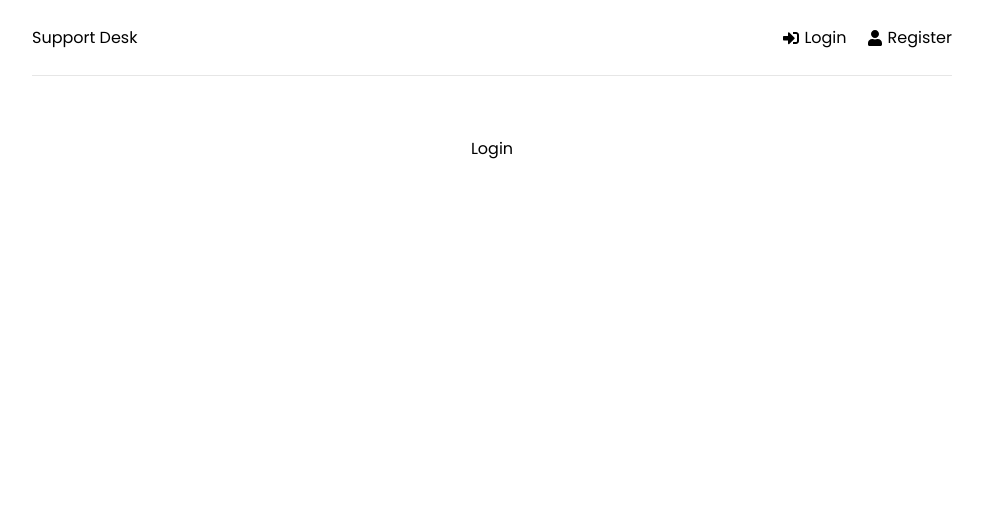
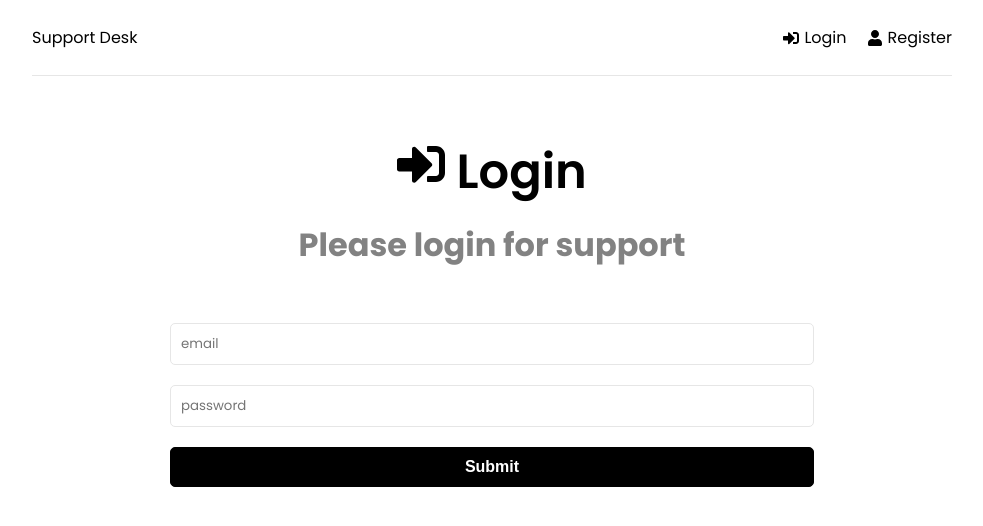
Before and after one commit to billycwong19/support-desk, a React (Create React App) app in the folder frontend/: page /login in a window 1280 px wide. Shown: the top 526 px of the page, without its empty margins (148-1131 px from the left). Built offline with nearby package versions, Linux system fonts and the light colour scheme.

Commit message:
register and login pages

```diff
--- a/frontend/src/App.js
+++ b/frontend/src/App.js
@@ -1,4 +1,6 @@
 import { BrowserRouter as Router, Routes, Route } from 'react-router-dom'
+import { ToastContainer } from 'react-toastify';
+import 'react-toastify/dist/ReactToastify.css'
 import Home from './pages/Home';
 import Login from './pages/Login';
 import Register from './pages/Register';
@@ -18,6 +20,7 @@ function App() {
           </Routes>
         </div>
       </Router>
+      <ToastContainer />
     </>
   );
 }
--- a/frontend/src/pages/Login.js
+++ b/frontend/src/pages/Login.js
@@ -1,8 +1,48 @@
-import React from 'react'
+import { useState } from 'react'
+import { FaSignInAlt } from 'react-icons/fa'
+import { toast } from 'react-toastify'
 
 const Login = () => {
+  const [formData, setFormData] = useState ({
+    email: '',
+    password: '',
+  })
+
+  const { name, email, password, password2 } = formData
+
+  const onChange = e => {
+    setFormData(prev => ({
+      ...prev,
+      [e.target.name]: e.target.value,
+    }))
+  }
+
+  const onSubmit = (e) => {
+    e.preventDefault()
+
+    if (password !== password2) {
+      toast.error('passwords do not match')
+    }
+  }
+
   return (
-    <div>Login</div>
+    <>
+      <section className='heading'>
+        <h1><FaSignInAlt /> Login</h1>
+        <p>Please login for support</p>
+      </section>
+      <section className='form'>
+        <form onSubmit={onSubmit}>
+          <div className='form-group'>
+            <input className='form-control' type='email' id='email' name='email' value={email} onChange={onChange} placeholder='email' required />
+          </div>
+          <div className='form-group'>
+            <input className='form-control' type='password' id='password' name='password' value={password} onChange={onChange} placeholder='password' required />
+          </div>
+          <button className='btn btn-block'>Submit</button>
+        </form>
+      </section>
+    </>
   )
 }
 
--- a/frontend/src/pages/Register.js
+++ b/frontend/src/pages/Register.js
@@ -1,5 +1,6 @@
 import { useState } from 'react'
 import { FaUser } from 'react-icons/fa'
+import { toast } from 'react-toastify'
 
 const Register = () => {
   const [formData, setFormData] = useState ({
@@ -18,6 +19,14 @@ const Register = () => {
     }))
   }
 
+  const onSubmit = (e) => {
+    e.preventDefault()
+
+    if (password !== password2) {
+      toast.error('passwords do not match')
+    }
+  }
+
   return (
     <>
       <section className='heading'>
@@ -25,18 +34,18 @@ const Register = () => {
         <p>Please create an account</p>
       </section>
       <section className='form'>
-        <form>
+        <form onSubmit={onSubmit}>
           <div className='form-group'>
-            <input className='form-control' type='text' id='name' name='name' value={name} onChange={onChange} placeholder='name' />
+            <input className='form-control' type='text' id='name' name='name' value={name} onChange={onChange} placeholder='name' required/>
           </div>
           <div className='form-group'>
-            <input className='form-control' type='email' id='email' name='email' value={email} onChange={onChange} placeholder='email' />
+            <input className='form-control' type='email' id='email' name='email' value={email} onChange={onChange} placeholder='email' required />
           </div>
           <div className='form-group'>
-            <input className='form-control' type='password' id='password' name='password' value={password} onChange={onChange} placeholder='password' />
+            <input className='form-control' type='password' id='password' name='password' value={password} onChange={onChange} placeholder='password' required />
           </div>
           <div className='form-group'>
-            <input className='form-control' type='password' id='password2' name='password2' value={password2} onChange={onChange} placeholder='confirm password' />
+            <input className='form-control' type='password' id='password2' name='password2' value={password2} onChange={onChange} placeholder='confirm password' required />
           </div>
           <button className='btn btn-block'>Submit</button>
         </form>
```
